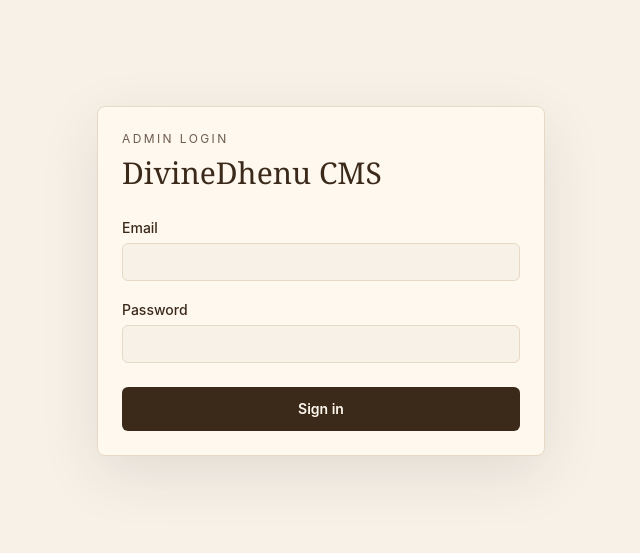
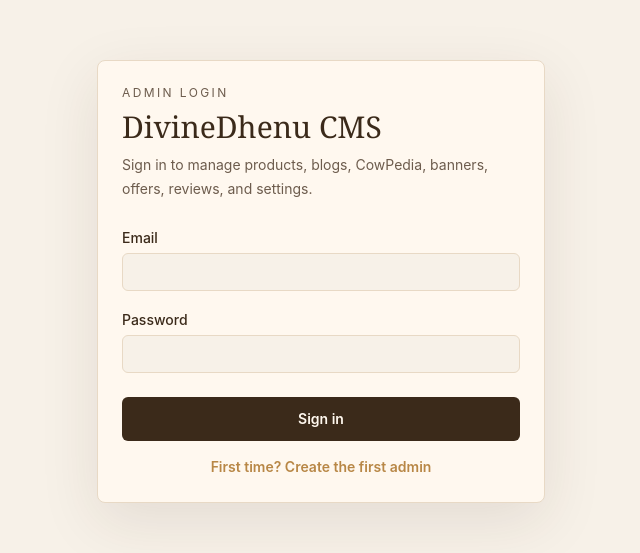
Before and after one commit to parv-19/divinedhenu, a React (Vite) app: page /admin/login in a window 1280 px wide. Shown: the part 119-672 px from the top of the page, without its empty margins (319-959 px from the left). Built offline with nearby package versions, Linux system fonts and the light colour scheme; no server answers.

Commit message:
Improve CMS content fallback and admin setup

```diff
--- a/src/admin/pages/Login.jsx
+++ b/src/admin/pages/Login.jsx
@@ -5,7 +5,8 @@ import adminApi, { getErrorMessage } from '../services/adminApi.js';
 export default function Login() {
   const navigate = useNavigate();
   const location = useLocation();
-  const [form, setForm] = useState({ email: '', password: '' });
+  const [mode, setMode] = useState('login');
+  const [form, setForm] = useState({ name: '', email: '', password: '' });
   const [error, setError] = useState('');
   const [loading, setLoading] = useState(false);
 
@@ -15,7 +16,11 @@ export default function Login() {
     setLoading(true);
 
     try {
-      const { data } = await adminApi.post('/admin/auth/login', form);
+      const endpoint = mode === 'setup' ? '/admin/auth/setup' : '/admin/auth/login';
+      const payload = mode === 'setup'
+        ? form
+        : { email: form.email, password: form.password };
+      const { data } = await adminApi.post(endpoint, payload);
       localStorage.setItem('adminToken', data.token);
       localStorage.setItem('adminUser', JSON.stringify(data.admin));
       navigate(location.state?.from?.pathname || '/admin/dashboard', { replace: true });
@@ -29,9 +34,26 @@ export default function Login() {
   return (
     <div className="flex min-h-screen items-center justify-center bg-ritual-background px-4">
       <form onSubmit={submit} className="w-full max-w-md rounded-lg border border-ritual-border bg-ritual-card p-6 shadow-soft">
-        <p className="text-xs uppercase tracking-[0.2em] text-ritual-muted">Admin login</p>
+        <p className="text-xs uppercase tracking-[0.2em] text-ritual-muted">{mode === 'setup' ? 'First admin setup' : 'Admin login'}</p>
         <h1 className="mt-2 font-serif text-3xl text-ritual-text">DivineDhenu CMS</h1>
+        <p className="mt-2 text-sm leading-6 text-ritual-muted">
+          {mode === 'setup'
+            ? 'Create the first super admin for this live CMS. This works only while no admin account exists.'
+            : 'Sign in to manage products, blogs, CowPedia, banners, offers, reviews, and settings.'}
+        </p>
         <div className="mt-6 space-y-4">
+          {mode === 'setup' ? (
+            <label className="block">
+              <span className="text-sm font-medium text-ritual-text">Name</span>
+              <input
+                type="text"
+                required
+                value={form.name}
+                onChange={(event) => setForm({ ...form, name: event.target.value })}
+                className="focus-ring mt-1 w-full rounded-md border border-ritual-border bg-ritual-background px-3 py-2 text-sm"
+              />
+            </label>
+          ) : null}
           <label className="block">
             <span className="text-sm font-medium text-ritual-text">Email</span>
             <input
@@ -59,7 +81,17 @@ export default function Login() {
           disabled={loading}
           className="focus-ring mt-6 w-full rounded-md bg-ritual-text px-4 py-3 text-sm font-semibold text-ritual-card disabled:opacity-60"
         >
-          {loading ? 'Signing in...' : 'Sign in'}
+          {loading ? 'Please wait...' : mode === 'setup' ? 'Create admin and enter CMS' : 'Sign in'}
+        </button>
+        <button
+          type="button"
+          onClick={() => {
+            setMode(mode === 'setup' ? 'login' : 'setup');
+            setError('');
+          }}
+          className="mt-4 w-full text-sm font-semibold text-ritual-gold hover:text-ritual-text"
+        >
+          {mode === 'setup' ? 'Already have an admin account? Sign in' : 'First time? Create the first admin'}
         </button>
       </form>
     </div>
--- /dev/null
+++ b/src/data/blogContent.js
@@ -0,0 +1,106 @@
+const cowpediaImages = {
+  'cow-basics': 'https://images.unsplash.com/photo-1527153857715-3908f2bae5e8?auto=format&fit=crop&w=1200&q=80',
+  'breeds-milk-types': 'https://images.unsplash.com/photo-1545468800-85cc9bc6ecf7?auto=format&fit=crop&w=1200&q=80',
+  'feeding-nutrition': 'https://images.unsplash.com/photo-1500382017468-9049fed747ef?auto=format&fit=crop&w=1200&q=80',
+  'ethical-dairy-farming': 'https://images.unsplash.com/photo-1500595046743-cd271d694d30?auto=format&fit=crop&w=1200&q=80',
+  'calf-care-health': 'https://images.unsplash.com/photo-1516467508483-a7212febe31a?auto=format&fit=crop&w=1200&q=80',
+  'culture-traditions': 'https://images.unsplash.com/photo-1600093463592-8e36ae95ef56?auto=format&fit=crop&w=1200&q=80',
+  'buying-testing': 'https://images.unsplash.com/photo-1563636619-e9143da7973b?auto=format&fit=crop&w=1200&q=80',
+  'farmer-economics': 'https://images.unsplash.com/photo-1595974482597-4b8da8879bc5?auto=format&fit=crop&w=1200&q=80',
+  'divinedhenu-specials': 'https://images.unsplash.com/photo-1582515073490-39981397c445?auto=format&fit=crop&w=1200&q=80',
+};
+
+export const fallbackBlogs = [
+  {
+    id: 'fallback-blog-1',
+    title: 'How to Choose Incense for Daily Puja',
+    slug: 'how-to-choose-incense-for-daily-puja',
+    excerpt: 'A simple guide to choosing fragrance notes, burn formats, and ritual pairings for a peaceful daily puja routine.',
+    section: 'blog',
+    publishedAt: '2026-06-28T00:00:00.000Z',
+    heroImage: {
+      url: 'https://images.unsplash.com/photo-1602928321679-560bb453f190?auto=format&fit=crop&w=1200&q=80',
+      alt: 'Incense smoke in a calm ritual setting',
+    },
+    contentBlocks: [
+      { type: 'paragraph', text: 'Daily puja fragrance should feel clean, devotional, and comfortable for the whole room. Start with softer notes such as sandalwood, rose, camphor, or vetiver before moving to heavier resin profiles.' },
+      { type: 'heading', text: 'Match fragrance to the moment' },
+      { type: 'paragraph', text: 'Morning rituals work well with fresh citrus, tulsi, and camphor notes. Evening rituals can carry deeper woods, amber, and myrrh.' },
+      { type: 'image', image: { url: 'https://images.unsplash.com/photo-1590736704728-f4730bb30770?auto=format&fit=crop&w=1200&q=80', alt: 'Lit incense for home fragrance' } },
+      { type: 'paragraph', text: 'A CMS-managed blog lets you publish guides like this, add product recommendations, and update seasonal ritual content from the admin panel.' },
+    ],
+    featuredProducts: [],
+  },
+  {
+    id: 'fallback-blog-2',
+    title: 'Dhoop, Incense, and Havan Cups: What Fits Your Ritual?',
+    slug: 'dhoop-incense-and-havan-cups-what-fits-your-ritual',
+    excerpt: 'Understand the difference between popular ritual fragrance formats and when to use each one at home.',
+    section: 'blog',
+    publishedAt: '2026-06-20T00:00:00.000Z',
+    heroImage: {
+      url: 'https://images.unsplash.com/photo-1608571423902-eed4a5ad8108?auto=format&fit=crop&w=1200&q=80',
+      alt: 'Warm ritual fragrance setup',
+    },
+    contentBlocks: [
+      { type: 'paragraph', text: 'Incense is light and everyday-friendly, dhoop is deeper and more devotional, while havan cups are designed for auspicious fire rituals.' },
+      { type: 'heading', text: 'Build a fragrance routine' },
+      { type: 'list', items: ['Use incense for daily ambience.', 'Use dhoop for prayer and meditation.', 'Use havan cups for festivals, griha pravesh, and special rituals.'] },
+    ],
+    featuredProducts: [],
+  },
+];
+
+export const fallbackCowpediaPosts = Object.entries(cowpediaImages).map(([topic, image], index) => ({
+  id: `fallback-cowpedia-${topic}`,
+  title: [
+    'Understanding Indigenous Cow Wisdom',
+    'A2 Milk and Breed Identity',
+    'Feeding Practices That Shape Milk Quality',
+    'What Ethical Dairy Means in Practice',
+    'Calf-First Care and Daily Health Signals',
+    'Cows in Indian Ritual and Culture',
+    'How to Read Milk and Ghee Quality Claims',
+    'The Economics Behind Responsible Dairy',
+    'DivineDhenu Notes on Transparency and Care',
+  ][index],
+  slug: [
+    'understanding-indigenous-cow-wisdom',
+    'a2-milk-and-breed-identity',
+    'feeding-practices-that-shape-milk-quality',
+    'what-ethical-dairy-means-in-practice',
+    'calf-first-care-and-daily-health-signals',
+    'cows-in-indian-ritual-and-culture',
+    'how-to-read-milk-and-ghee-quality-claims',
+    'the-economics-behind-responsible-dairy',
+    'divinedhenu-notes-on-transparency-and-care',
+  ][index],
+  excerpt: 'A CMS-ready knowledge article preview for CowPedia. Replace or expand it from the admin dashboard after your first production login.',
+  section: 'cowpedia',
+  topic,
+  publishedAt: `2026-06-${String(18 - index).padStart(2, '0')}T00:00:00.000Z`,
+  heroImage: {
+    url: image,
+    alt: 'Indian cow and dairy knowledge article',
+  },
+  contentBlocks: [
+    { type: 'paragraph', text: 'CowPedia is designed as a structured CMS knowledge base. Each topic can contain long-form articles, images, product links, and educational content managed from the admin panel.' },
+    { type: 'heading', text: 'A practical knowledge layer' },
+    { type: 'paragraph', text: 'Use this article as a starting point, then update it with your farm practices, sourcing details, testing methods, and brand-specific learning content.' },
+    { type: 'image', image: { url: image, alt: 'CowPedia knowledge visual' } },
+  ],
+  featuredProducts: [],
+}));
+
+export const fallbackAllBlogs = [...fallbackBlogs, ...fallbackCowpediaPosts];
+
+export const getFallbackBlogs = ({ section, topic, limit = 24 } = {}) => {
+  let result = [...fallbackAllBlogs];
+  if (section) result = result.filter((blog) => blog.section === section);
+  if (topic) result = result.filter((blog) => blog.topic === topic);
+  return result.slice(0, Number(limit) || 24);
+};
+
+export const getFallbackBlogBySlug = (slug) => fallbackAllBlogs.find((blog) => blog.slug === slug);
+
+export const getCowpediaTopicImage = (slug) => cowpediaImages[slug];
--- a/src/pages/CowPedia.jsx
+++ b/src/pages/CowPedia.jsx
@@ -37,8 +37,8 @@ export default function CowPedia() {
             const latestPost = postsByTopic[topic.slug]?.[0];
             return (
               <Link key={topic.slug} to={`/cowpedia/${topic.slug}`} className="group overflow-hidden rounded-lg border border-[#dcdcdc] bg-white shadow-[0_2px_10px_rgba(0,0,0,0.14)] transition hover:-translate-y-0.5 hover:shadow-[0_8px_24px_rgba(0,0,0,0.18)]">
-                {latestPost?.heroImageUrl ? (
-                  <img src={latestPost.heroImageUrl} alt={topic.title} className="aspect-[1.56] w-full object-cover" />
+                {latestPost?.heroImageUrl || topic.image ? (
+                  <img src={latestPost?.heroImageUrl || topic.image} alt={topic.title} className="aspect-[1.56] w-full object-cover" loading="lazy" />
                 ) : (
                   <div className="grid aspect-[1.56] place-items-center bg-[#f4efe7] px-6 text-center text-xl font-bold text-[#4a2f1d]">{topic.title}</div>
                 )}
--- a/src/pages/CowPediaTopic.jsx
+++ b/src/pages/CowPediaTopic.jsx
@@ -2,7 +2,7 @@ import { Link, Navigate, useParams } from 'react-router-dom';
 import { useEffect, useState } from 'react';
 import Container from '../components/common/Container.jsx';
 import { cowpediaTopics, getCowpediaTopic } from '../data/cowpediaTopics.js';
-import { publicApi } from '../services/api.js';
+import { fallback, publicApi } from '../services/api.js';
 
 const formatDate = (value) => new Intl.DateTimeFormat('en-IN', {
   month: 'long',
@@ -21,7 +21,7 @@ export default function CowPediaTopic() {
     setLoading(true);
     publicApi.getBlogs({ section: 'cowpedia', topic: topic.slug, limit: 100 })
       .then((data) => setPosts(data.blogs || []))
-      .catch(() => setPosts([]))
+      .catch(() => setPosts(fallback.blogs.filter((post) => post.section === 'cowpedia' && post.topic === topic.slug)))
       .finally(() => setLoading(false));
   }, [topic]);
 
@@ -59,7 +59,7 @@ export default function CowPediaTopic() {
           {!loading && posts.map((post) => (
             <article key={post.id} className="grid border border-[#dedede] bg-white md:grid-cols-[300px_1fr]">
               <Link to={`/cowpedia/${topic.slug}/${post.slug}`} className="block bg-[#f3f3f3]">
-                <img src={post.heroImageUrl} alt={post.heroImage?.alt || post.title} className="aspect-[1.54] h-full w-full object-cover" />
+                <img src={post.heroImageUrl} alt={post.heroImage?.alt || post.title} className="aspect-[1.54] h-full w-full object-cover" loading="lazy" />
               </Link>
               <div className="flex flex-col justify-center p-5">
                 <time className="text-sm font-medium uppercase tracking-[0.04em]">{formatDate(post.publishedAt || post.createdAt)}</time>
--- a/src/services/api.js
+++ b/src/services/api.js
@@ -1,4 +1,5 @@
 import axios from 'axios';
+import { getFallbackBlogBySlug, getFallbackBlogs } from '../data/blogContent.js';
 import { categories as fallbackCategories, products as fallbackProducts } from '../data/products.js';
 
 export const API_BASE_URL = import.meta.env.VITE_API_URL || (import.meta.env.DEV ? 'http://localhost:5000/api' : '/api');
@@ -34,6 +35,7 @@ export const normalizeBlog = (blog) => ({
 export const fallback = {
   products: fallbackProducts.map(normalizeProduct),
   categories: fallbackCategories,
+  blogs: getFallbackBlogs({ limit: 100 }).map(normalizeBlog),
 };
 
 export const publicApi = {
@@ -78,14 +80,21 @@ export const publicApi = {
   },
   async getBlogs(params = {}) {
     const { data } = await api.get('/blogs', { params });
+    const blogs = (data.blogs || []).map(normalizeBlog);
     return {
-      blogs: (data.blogs || []).map(normalizeBlog),
+      blogs: blogs.length ? blogs : getFallbackBlogs(params).map(normalizeBlog),
       pagination: data.pagination,
     };
   },
   async getBlog(slug) {
-    const { data } = await api.get(`/blogs/${slug}`);
-    return normalizeBlog(data.blog);
+    try {
+      const { data } = await api.get(`/blogs/${slug}`);
+      return normalizeBlog(data.blog);
+    } catch (error) {
+      const fallbackBlog = getFallbackBlogBySlug(slug);
+      if (fallbackBlog) return normalizeBlog(fallbackBlog);
+      throw error;
+    }
   },
   async createOrder(payload) {
     const { data } = await api.post('/orders', payload);
```
Also changed, not shown: src/data/cowpediaTopics.js (+9 -0 lines), src/pages/Blog.jsx (+6 -3 lines).
